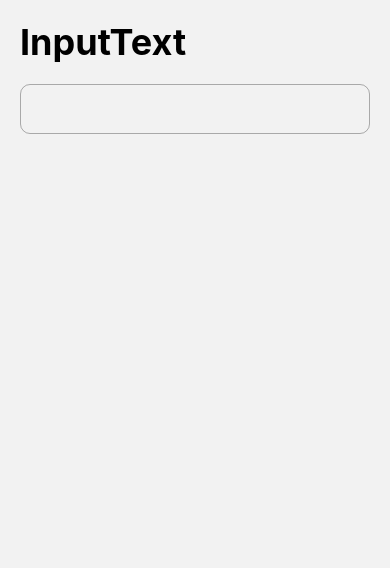
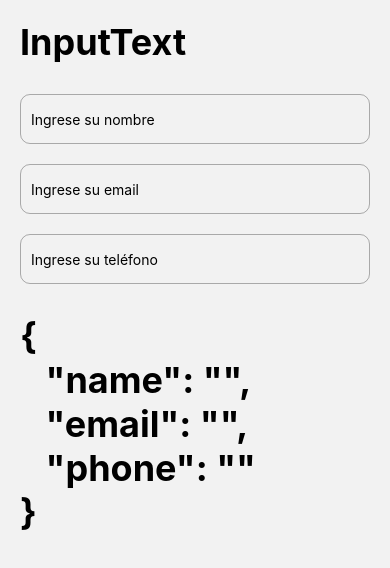
Before and after one commit to armandotechno/RNComponents, a React Native app: screen /TextInputScreen in a window 390 px wide. Shown: the top 568 px of the page. Built offline with nearby package versions, Linux system fonts and the light colour scheme.

Commit message:
Multiples TextInputs en pantalla

```diff
--- a/src/screens/TextInputScreen.tsx
+++ b/src/screens/TextInputScreen.tsx
@@ -1,16 +1,52 @@
 import { View, Text, TextInput, StyleSheet } from 'react-native'
 import HeaderTitle from '../components/HeaderTitle';
 import { styles } from '../theme/appTheme';
+import { useState } from 'react';
 
 export default function TextInputScreen() {
+
+    const [form, setForm] = useState({
+        name: '',
+        email: '',
+        phone: '',
+    })
+
+    const onChange = ( value: string, field: string ) => {
+        setForm({
+            ...form,
+            [field]: value
+        })
+    }
+
     return (
       <View style={ styles.globalMargin }>
-        <HeaderTitle title='InputText' />
+        <HeaderTitle title="InputText" />
 
         <TextInput
             style={ stylesScreen.textInputStyle }
+            placeholder="Ingrese su nombre"
+            autoCorrect={ false }
+            autoCapitalize="words"
+            onChangeText={ (value) => onChange( value, 'name')}
         />
 
+        <TextInput
+            style={ stylesScreen.textInputStyle }
+            placeholder="Ingrese su email"
+            autoCorrect={ false }
+            autoCapitalize="none"
+            onChangeText={ (value) => onChange( value, 'email')}
+            keyboardType="email-address"
+        />
+
+        <TextInput
+            style={ stylesScreen.textInputStyle }
+            placeholder="Ingrese su teléfono"
+            onChangeText={ (value) => onChange( value, 'phone')}
+            keyboardType="phone-pad"
+        />
+
+        <HeaderTitle title={ JSON.stringify( form, null, 3 ) } />
       </View>
     )
 }
@@ -22,5 +58,6 @@ const stylesScreen = StyleSheet.create({
         height: 50,
         paddingHorizontal: 10,
         borderRadius: 10,
+        marginVertical: 10,
     },
 });
```
